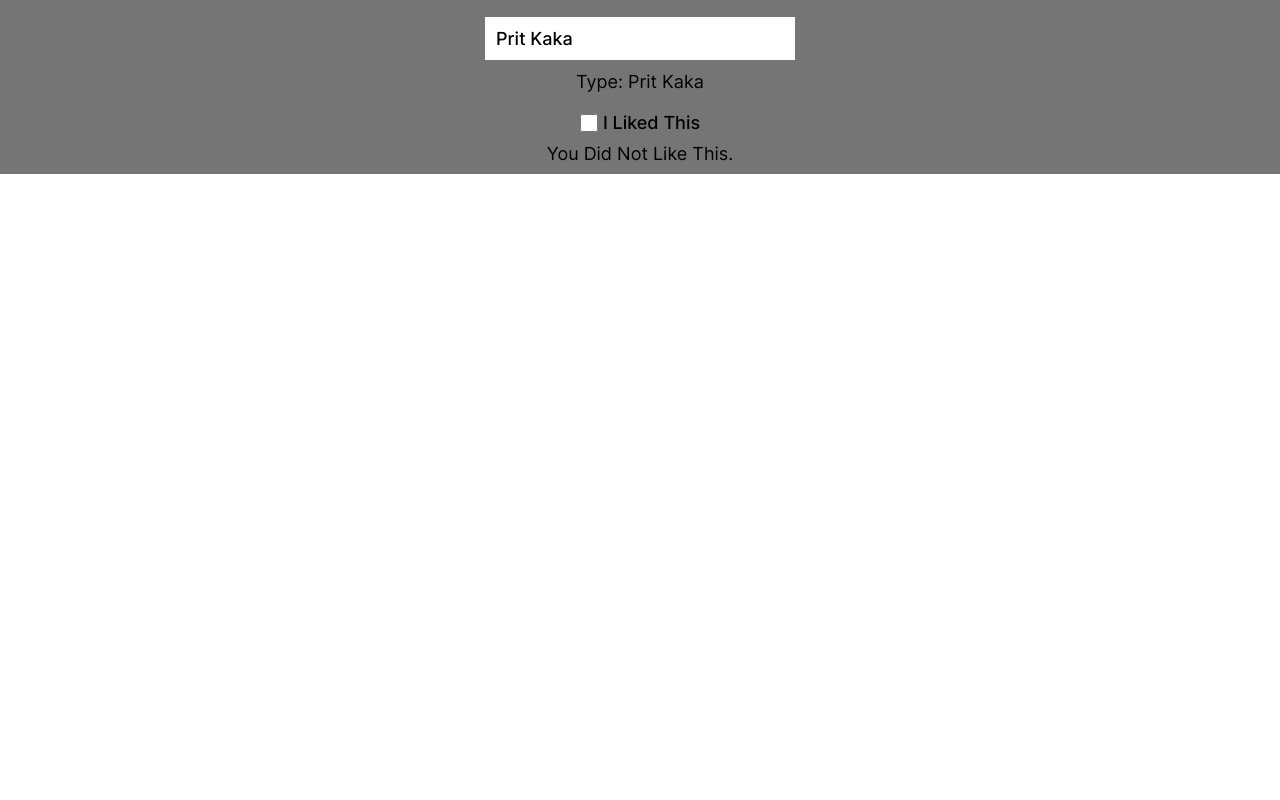
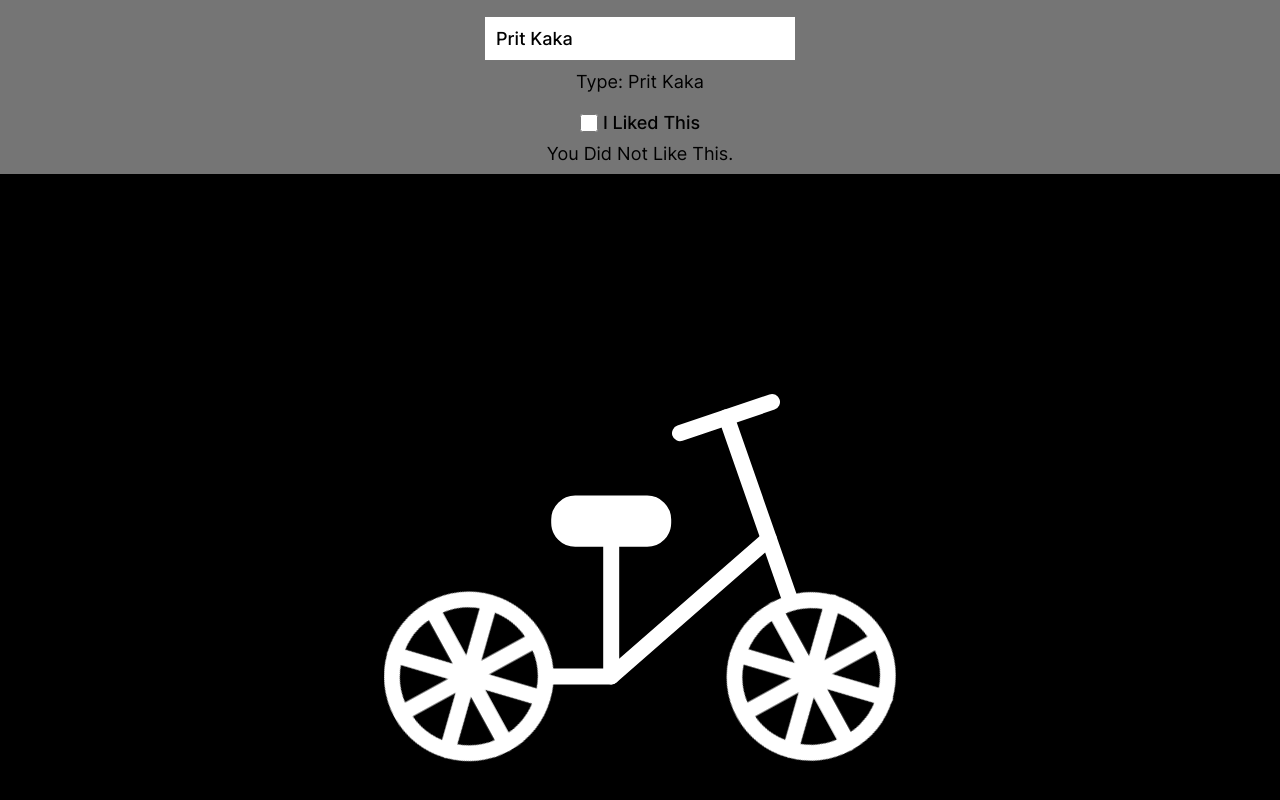
Before and after one commit to kaushalw3nuts/react_slider_demo, a Next.js app: page /index2 in a window 1280 px wide. Shown: the part 991-1791 px from the top of the page. Before the commit the page ends 1165 px from the top, so only its background shows below. Built offline with nearby package versions, Linux system fonts and the light colour scheme.

Commit message:
bycycle animation

```diff
--- /dev/null
+++ b/src/components/CycleAnimation.jsx
@@ -0,0 +1,42 @@
+import Image from "next/image";
+import Link from "next/link";
+
+
+const CycleAnimation = () => {
+
+	return (
+		<>
+			<div className="cycle_section">
+				<div className="container">
+					<div className="cycle_wrap">
+						<svg width="512" height="512" viewBox="0 0 512 512" fill="none" xmlns="http://www.w3.org/2000/svg">
+							<g>
+								<path d="M407.2 284.799L342.4 99.1992" stroke="white" stroke-width="16" stroke-miterlimit="10" stroke-linecap="round" stroke-linejoin="round"/>
+								<path d="M384.8 220.801L227.2 358.401H160.8" stroke="white" stroke-width="16" stroke-miterlimit="10" stroke-linecap="round" stroke-linejoin="round"/>
+								<path d="M227.2 358.401V220.801" stroke="white" stroke-width="16" stroke-miterlimit="10" stroke-linecap="round" stroke-linejoin="round"/>
+								<path d="M263.2 220.802H191.2C182.4 220.802 175.2 213.602 175.2 204.802V201.602C175.2 192.802 182.4 185.602 191.2 185.602H263.2C272 185.602 279.2 192.802 279.2 201.602V204.802C279.2 213.602 272 220.802 263.2 220.802Z" fill="white" stroke="white" stroke-width="16" stroke-miterlimit="10" stroke-linecap="round" stroke-linejoin="round"/>
+								<path d="M296 115.2L388 84" stroke="white" stroke-width="16" stroke-miterlimit="10" stroke-linecap="round" stroke-linejoin="round"/>
+								<g className="left_wheel">
+									<path d="M84.8 435.202C127.215 435.202 161.6 400.817 161.6 358.402C161.6 315.986 127.215 281.602 84.8 281.602C42.3845 281.602 8 315.986 8 358.402C8 400.817 42.3845 435.202 84.8 435.202Z" fill="black" stroke="white" stroke-width="16" stroke-miterlimit="10" stroke-linecap="round" stroke-linejoin="round"/>
+									<path d="M84.8 281.602V435.202" stroke="white" stroke-width="16" stroke-miterlimit="10" stroke-linecap="round" stroke-linejoin="round"/>
+									<path d="M160.8 358.398H8" stroke="white" stroke-width="16" stroke-miterlimit="10" stroke-linecap="round" stroke-linejoin="round"/>
+									<path d="M138.4 412.8L30.4 304" stroke="white" stroke-width="16" stroke-miterlimit="10" stroke-linecap="round" stroke-linejoin="round"/>
+									<path d="M30.4 412.8L138.4 304" stroke="white" stroke-width="16" stroke-miterlimit="10" stroke-linecap="round" stroke-linejoin="round"/>
+								</g>
+								<g className="right_wheel">
+									<path d="M427.2 434.398C469.616 434.398 504 400.372 504 358.398C504 316.425 469.616 282.398 427.2 282.398C384.785 282.398 350.4 316.425 350.4 358.398C350.4 400.372 384.785 434.398 427.2 434.398Z" fill="black" stroke="white" stroke-width="16" stroke-miterlimit="10" stroke-linecap="round" stroke-linejoin="round"/>
+									<path d="M427.2 282.398V434.398" stroke="white" stroke-width="16" stroke-miterlimit="10" stroke-linecap="round" stroke-linejoin="round"/>
+									<path d="M504 358.398H351.2" stroke="white" stroke-width="16" stroke-miterlimit="10" stroke-linecap="round" stroke-linejoin="round"/>
+									<path d="M481.6 412.8L373.6 304" stroke="white" stroke-width="16" stroke-miterlimit="10" stroke-linecap="round" stroke-linejoin="round"/>
+									<path d="M373.6 412.8L481.6 304" stroke="white" stroke-width="16" stroke-miterlimit="10" stroke-linecap="round" stroke-linejoin="round"/>
+								</g>
+							</g>
+						</svg>
+					</div>
+				</div>
+			</div>
+		</>
+	)
+}
+
+export default CycleAnimation;
--- a/src/pages/index2.js
+++ b/src/pages/index2.js
@@ -1,6 +1,7 @@
 import Head from "next/head";
 import HookuseState from "@/components/HookuseState";
 import Header from "@/components/Header";
+import CycleAnimation from "@/components/CycleAnimation";
 
 
 
@@ -13,6 +14,7 @@ export default function Hook () {
 		</Head>
 		<Header />
 		<HookuseState />
+		<CycleAnimation />
 	  </>
 	)
 }
--- a/src/styles/globals.css
+++ b/src/styles/globals.css
@@ -209,3 +209,17 @@ section { width: 100%; height: 100vh; display: flex; align-items: center; justif
 .sec_pro .checkbox_section label { font-size: 18px; font-weight: 500; text-transform: capitalize; display: flex; align-items: center; }
 .sec_pro .checkbox_section label input { height: 18px; width: 18px; display: inline-block; margin-right: 5px; }
 .sec_pro .checkbox_section p { text-align: center; margin-top: 10px; text-transform: capitalize; }
+
+
+.cycle_section { background: #000000; }
+.cycle_section .cycle_wrap { height: 100vh; display: flex; justify-content: center; align-items: center; }
+@keyframes rotateTires {
+	from {
+		transform: rotate(0deg);
+	}
+	to {
+	  	transform: rotate(360deg);
+	}
+}
+.cycle_section .cycle_wrap .left_wheel,
+.cycle_section .cycle_wrap .right_wheel { animation: rotateTires 2s linear infinite; transform-origin: center; transform-box: fill-box; }
```
Also changed, not shown: src/assets/images/transport-bicycle 1.svg (added), src/assets/images/transport-bicycle.svg (deleted).
